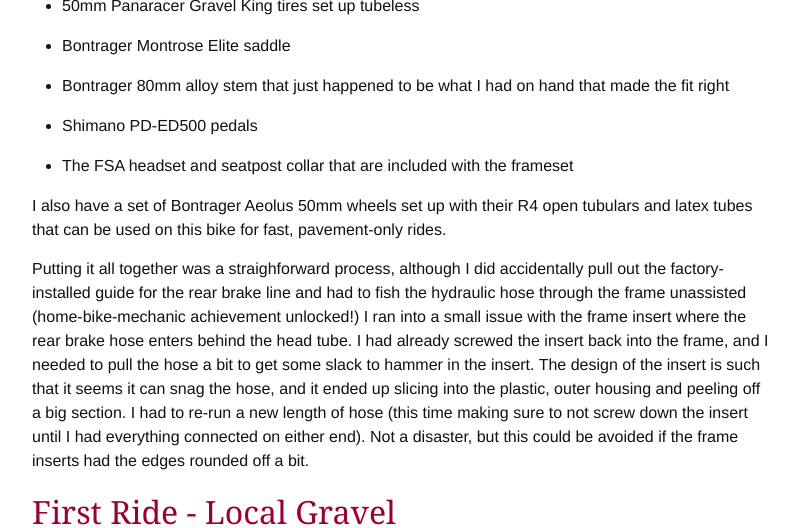
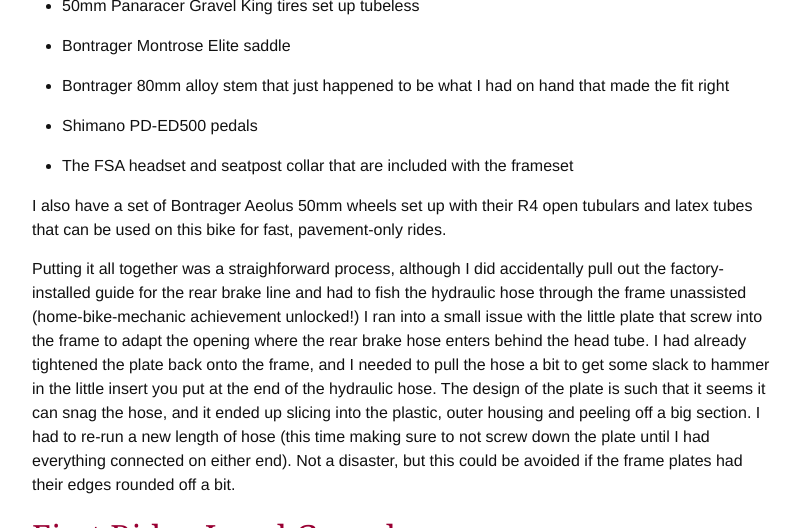
Before and after one commit to jwilger/jwilger.github.io, a Jekyll site: the page built from _posts/2019-07-14-td3-initial-review.md, in a window 1280 px wide and 900 px high, scrolled down 4769 px, cut to the strip 0-528 px from the top of the window. Shown: the whole strip, without its empty margins (238-1036 px from the left). Built offline with Jekyll 4.4.1, drawn with Linux system fonts in a browser that asks for light colours; comment, search, counter and statistics services are not loaded.

Commit message:
clarify language on td3 review

```diff
--- a/_posts/2019-07-14-td3-initial-review.md
+++ b/_posts/2019-07-14-td3-initial-review.md
@@ -170,13 +170,14 @@
 Putting it all together was a straighforward process, although I did accidentally pull out the
 factory-installed guide for the rear brake line and had to fish the hydraulic hose through the
 frame unassisted (home-bike-mechanic achievement unlocked!) I ran into a small issue with the
-frame insert where the rear brake hose enters behind the head tube. I had already screwed the
-insert back into the frame, and I needed to pull the hose a bit to get some slack to hammer in
-the insert. The design of the insert is such that it seems it can snag the hose, and it ended up
-slicing into the plastic, outer housing and peeling off a big section. I had to re-run a new
-length of hose (this time making sure to not screw down the insert until I had everything
-connected on either end). Not a disaster, but this could be avoided if the frame inserts had
-the edges rounded off a bit.
+little plate that screw into the frame to adapt the opening where the rear brake hose enters
+behind the head tube. I had already tightened the plate back onto the frame, and I needed to pull
+the hose a bit to get some slack to hammer in the little insert you put at the end of the
+hydraulic hose. The design of the plate is such that it seems it can snag the hose, and it ended
+up slicing into the plastic, outer housing and peeling off a big section. I had to re-run a new
+length of hose (this time making sure to not screw down the plate until I had everything
+connected on either end). Not a disaster, but this could be avoided if the frame plates had their
+edges rounded off a bit.
 
 </section>
 
```
